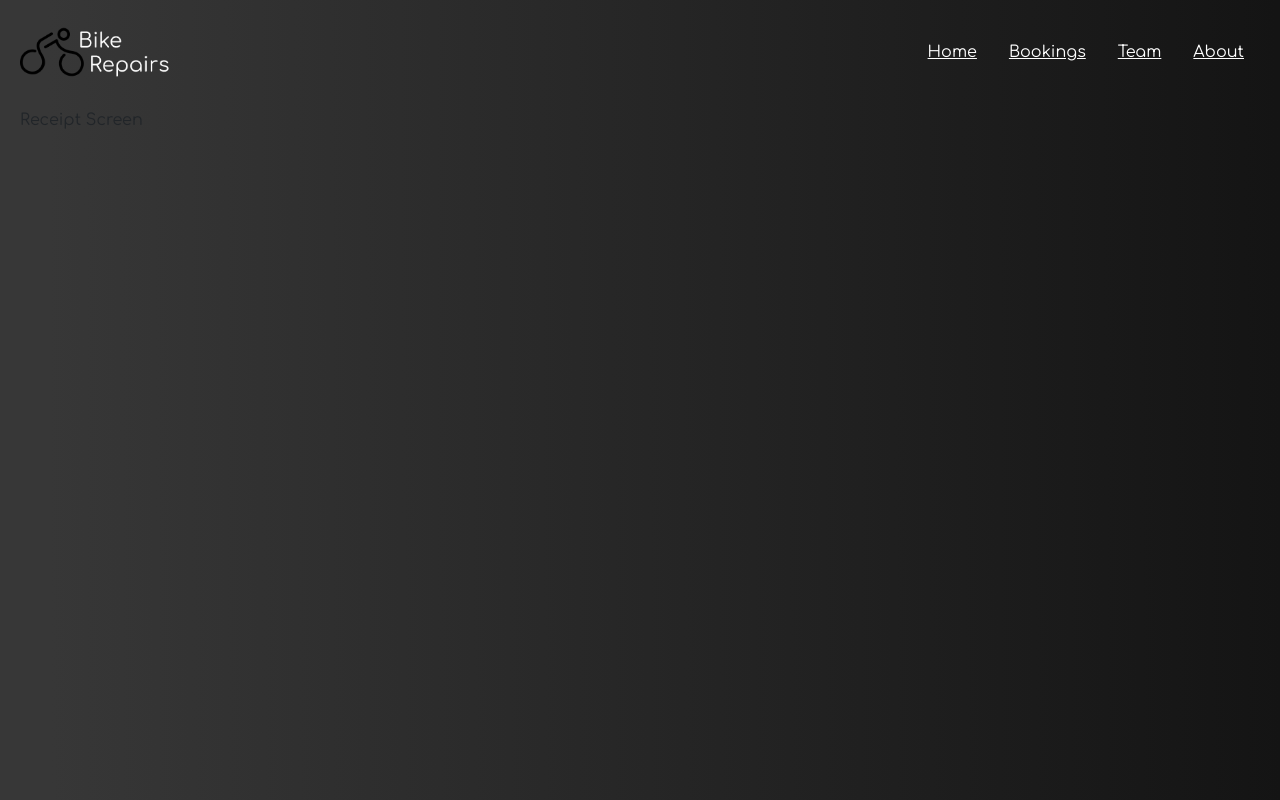
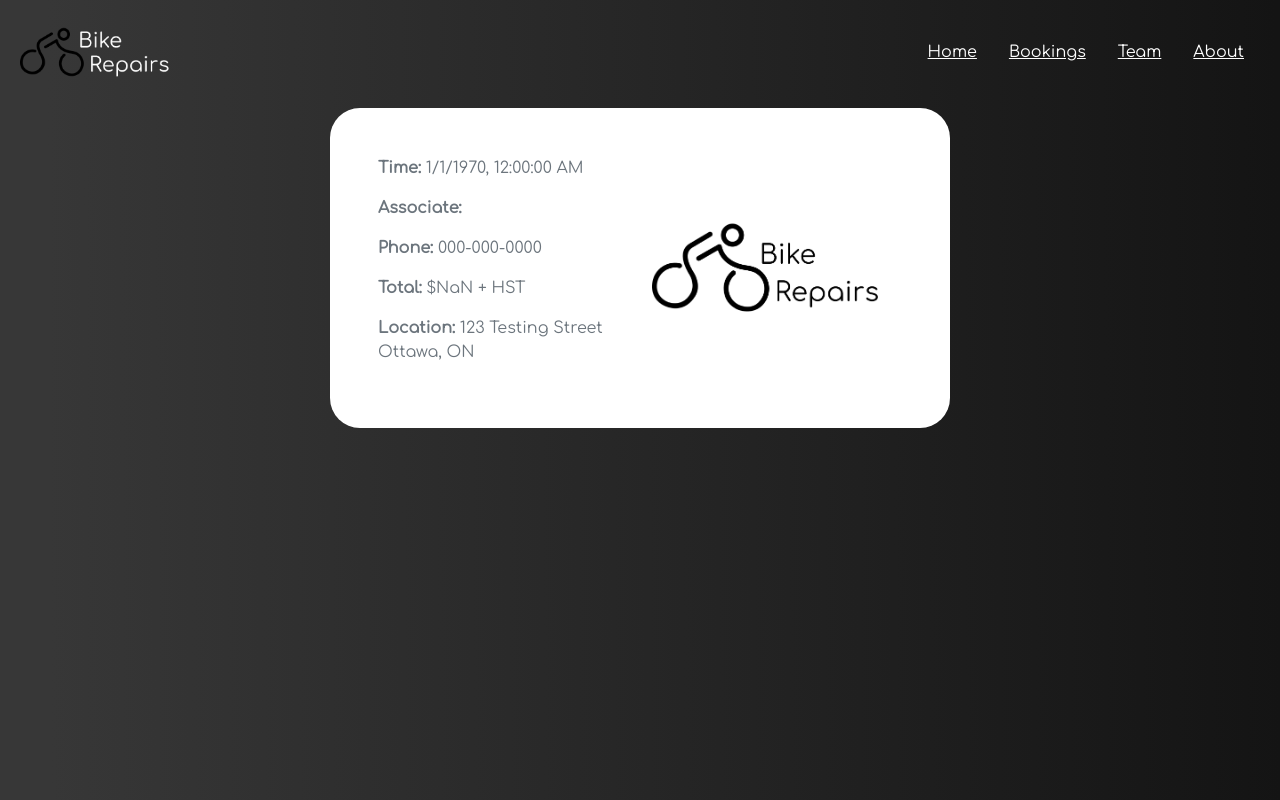
Before and after one commit to muizzzafar11/bikerepairs, a Vue app: page /#/receipt in a window 1280 px wide. Built offline with nearby package versions, Linux system fonts and the light colour scheme.

Commit message:
added receipt screen

```diff
--- a/src/Screens/ReceiptScreen.vue
+++ b/src/Screens/ReceiptScreen.vue
@@ -1,13 +1,43 @@
 <template>
-  <div>Receipt Screen</div>
+  <b-container class="bv-example-row w-50 px-5 py-5">
+  <b-row>
+    <b-col class="my-auto">
+        <p class="text-muted"><b>Time: </b>{{time}}</p>
+        <p class="text-muted"><b>Associate: </b>{{associate}}</p>
+        <p class="text-muted"><b>Phone: </b>{{phone}}</p>
+        <p class="text-muted"><b>Total: </b>${{price}} + HST</p>
+        <p class="text-muted"><b>Location: </b>{{Location}} {{province}}</p>
+    </b-col>
+    <b-col class="my-auto">
+      <img src="@/assets/logo_bk.png" class="img-fluid">
+    </b-col>
+  </b-row>
+</b-container>
 </template>
 
 <script>
 export default {
   name: 'ReceiptScreen',
+  data() {
+    return {
+      time: new Date(JSON.parse(window.localStorage.getItem('meetingDate'))).toLocaleString(),
+      associate: window.localStorage.getItem('selectedAssociate'),
+      phone: '000-000-0000',
+      price: parseInt(window.localStorage.getItem('individualRepair')) + parseInt(window.localStorage.getItem('selectedPackage')),
+      Location: '123 Testing Street',
+      province: 'Ottawa, ON'
+    }
+  }, created() {
+
+
+  },
 }
 </script>
 
 <!-- Add "scoped" attribute to limit CSS to this component only -->
 <style scoped>
+.bv-example-row {
+  background: white;
+  border-radius: 30px;
+}
 </style>
```
